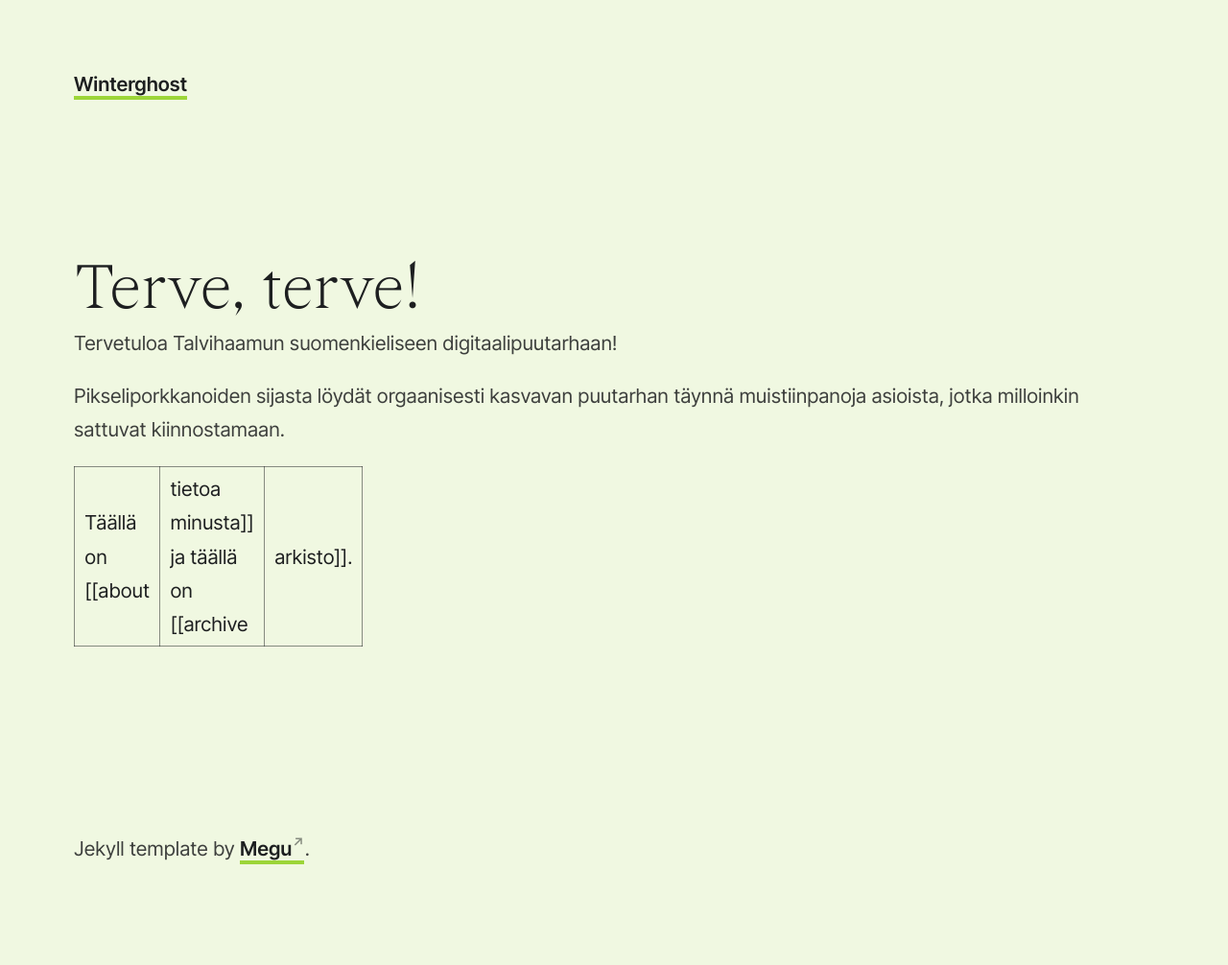
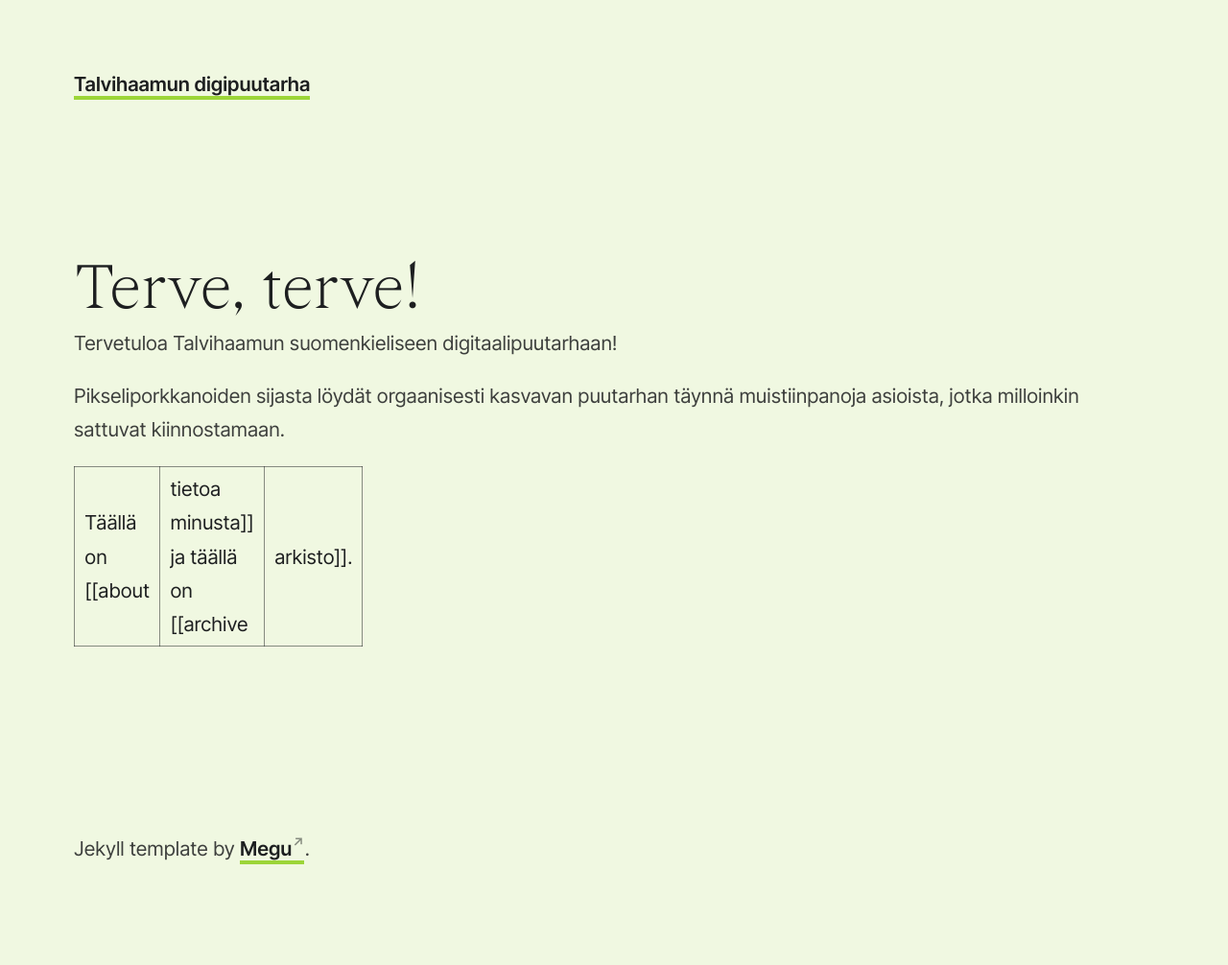
Before and after one commit to naavaparta/winterghost, a Jekyll site: the page built from index.md, in a window 1280 px wide. Shown: the whole page at 96% size. Built offline with Jekyll 4.4.1, drawn with Linux system fonts in a browser that asks for light colours.

Commit message:
virhekorjaus

```diff
--- a/_config.yml
+++ b/_config.yml
@@ -1,4 +1,4 @@
-title: Winterghost
+title: Talvihaamun digipuutarha
 url: "https://winterghost.netlify.app/"
 favicon: 🌲
 
```
